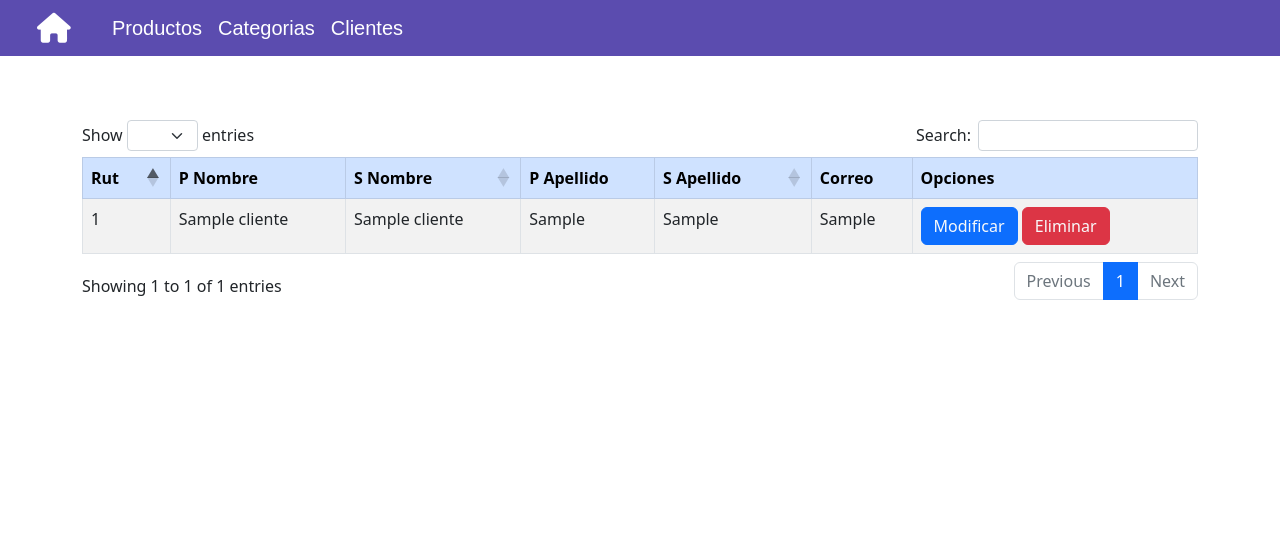
After one commit to JuanZweifel/audiostore, a Django app: page /clientes_admin in a window 1280 px wide. The commit adds this page. Shown: the top 542 px of the page. Run offline with Django 4.2, Linux system fonts and the light colour scheme; tables that the repository leaves empty hold one stand-in row (values such as "Sample post"); some libraries are stand-ins or nearby versions.

Commit message:
apartado cliente admin listo

```diff
--- /dev/null
+++ b/app/static/app/css/eliminar_cliente.css
@@ -0,0 +1,3 @@
+.formadvertencia{
+    margin-top: 10%;
+}
--- a/app/static/app/css/modificar_usuario.css
+++ b/app/static/app/css/modificar_usuario.css
@@ -14,11 +14,10 @@ h3{
 }
 
 .divp {
+    margin-top: 7%;
+    margin-bottom: 3%;
     background-color: #ffffff;
-    margin: 0 auto;
     padding: 20px;
-    margin-bottom: 20px;
-    width: 60%;
     border-width: 2px;
     border-style: solid;
     border-color: rgb(207, 207, 207);
--- /dev/null
+++ b/app/static/app/js/cliente.js
@@ -0,0 +1,64 @@
+let dataTable;
+let dataTableIsInitialized;
+
+
+
+const dataTableOptions = {
+    columnDefs: [
+        {className: "centered", targets: [0,1,2,3,4,5,6] },
+        {orderable:false, targets:[1,3,5,6]},
+        {searchable:false,targets:[1,6]},
+    ],
+    pageLength: 4,
+    destroy: true,
+    language: {
+        url: '//cdn.datatables.net/plug-ins/1.13.4/i18n/es-ES.json',
+    }
+};
+
+
+const initDataTable = async () => {
+    if (dataTableIsInitialized) {
+        dataTable.destroy();
+    }
+
+    await listaclientes();
+
+    dataTable = $("#datatable-responsive").DataTable(dataTableOptions);
+
+    dataTableIsInitialized = true;
+};
+
+
+
+const listaclientes=async()=>{
+    try {
+        const response =await fetch("http://127.0.0.1:8000/lista_clientes/")
+        const data=await response.json();
+
+        let content = ``;
+        data.clientes.forEach((cliente) => {
+            content += `
+                <tr>
+                    <td>${cliente.run}</td>
+                    <td>${cliente.primer_nombre}</td>
+                    <td>${cliente.segundo_nombre}</td>
+                    <td>${cliente.apellido_paterno}</td>
+                    <td>${cliente.apellido_materno}</td>
+                    <td>${cliente.correo}</td>
+                    <td>
+                    <a href="modificar_cliente/ ${cliente.run}" role="button" class="btn btn-primary text-light">Modificar</a>
+                    <a href="eliminar_cliente/ ${cliente.run}" role="button" class="btn btn-danger text-light">Eliminar</a> </td>
+                    </td>
+                </tr>`;
+        });
+        table_body_clientes.innerHTML = content;
+
+    } catch (ex) {
+        alert(ex);
+    }
+};
+
+window.addEventListener('load', async()=>{
+    await initDataTable();
+});
--- /dev/null
+++ b/app/templates/app/admin/clientes_admin.html
@@ -0,0 +1,56 @@
+{% extends '../admin/plantilla_admin.html' %}
+{% load static %}
+
+{% block head %}
+<!-- Data table css -->
+<link href="https://cdn.datatables.net/1.13.4/css/dataTables.bootstrap5.min.css" rel="stylesheet">
+
+<link href= {% static 'app/css/admin.css' %} rel="stylesheet">
+
+{% endblock head %}
+
+{% block body %}
+<div class="container mt-5">
+    <div class="row">
+        <div class="col-sm-12 col-md-12 col-lg-12 cot-xl-12">
+            <div class="table-responsive">
+                <table id="datatable-responsive" class="table table-striped table-bordered">
+                    <thead class="table-primary">
+                        <tr>
+                            <th class="centered">Rut</th>
+                            <th class="centered">P Nombre</th>
+                            <th class="centered">S Nombre</th>
+                            <th class="centered">P Apellido</th>
+                            <th class="centered">S Apellido</th>
+                            <th class="centered">Correo</th>
+                            <th class="centered">Opciones</th>
+                        </tr>
+
+
+                    </thead>
+                    <tbody id="table_body_clientes">
+
+
+                    </tbody>
+                </table>
+
+            </div>
+        </div>
+
+    </div>
+
+
+</div>
+
+
+
+<!-- Data tables js -->
+<!-- jQuery -->
+<script src="https://cdnjs.cloudflare.com/ajax/libs/jquery/3.6.0/jquery.min.js"></script>
+<!-- DataTable.js -->
+<script src="https://cdn.datatables.net/1.13.1/js/jquery.dataTables.min.js"></script>
+<script src="https://cdn.datatables.net/1.13.1/js/dataTables.bootstrap5.min.js"></script>
+<script src="https://cdn.datatables.net/plug-ins/1.13.4/i18n/es-ES.json"></script>
+
+<script src="{% static 'app/js/cliente.js' %}"></script>
+{% endblock body %}
--- a/app/templates/app/admin/plantilla_admin.html
+++ b/app/templates/app/admin/plantilla_admin.html
@@ -48,7 +48,7 @@
 
                     <a class="navbar-brand" aria-current="page" href="#">Productos</a>
                     <a class="navbar-brand" aria-current="page" href="#">Categorias</a>
-                    <a class="navbar-brand" aria-current="page" href="#">Clientes</a>
+                    <a class="navbar-brand" aria-current="page" href="{% url 'clientes_admin' %}">Clientes</a>
 
                 </div>
             </div>
@@ -56,7 +56,8 @@
             <div class="navbar-nav me-auto mb-2 mb-lg-0" style="position: right 2%">
                 {% if user.is_authenticated %}
                 <a class="navbar-brand" href="#">{{user.username}}</a>
-                <a class="navbar-brand" href="{% url 'logout' %}"><i class="fa-solid fa-right-from-bracket fa-2xl"></i></a>
+                <a class="navbar-brand" href="{% url 'logout' %}"><i
+                        class="fa-solid fa-right-from-bracket fa-2xl"></i></a>
                 {% endif %}
             </div>
 
--- a/app/templates/registration/crearcuenta.html
+++ b/app/templates/registration/crearcuenta.html
@@ -20,7 +20,7 @@
                     {{form|crispy}}
                     {{fuser|crispy}}
                     <div style="text-align: center;">
-                        <input class="btn btn-success mt-4" value="Crear cuenta">
+                        <input type="submit" class="btn btn-success mt-4" value="Crear cuenta">
                     </div>
                 </div>
 
--- a/app/urls.py
+++ b/app/urls.py
@@ -3,7 +3,7 @@ from django.urls import include,path
 from .views import index, categoria, detalle_producto, index_admin, crear_cuenta, login_view
 from .views import perfil_usuario, modificar_usuario
 from .views import index, categoria, detalle_producto, index_admin, carrito, addCarrito, removeCarrito,checkout
-
+from .views import clientes_admin, lista_clientes, modificar_cliente, eliminar_cliente
 
 urlpatterns = [
     path('', index, name='index'),
@@ -19,4 +19,8 @@ urlpatterns = [
     path('removeCarrito/<id>/', removeCarrito, name='removeCarrito'),
     path('checkout', checkout, name='checkout'),
     path('addPedido', addCarrito, name='addPedido'),
+    path('clientes_admin', clientes_admin, name= 'clientes_admin'),
+    path('lista_clientes/',lista_clientes, name='lista_clientes'),
+    path('modificar_cliente/<id>', modificar_cliente, name='modificar_cliente'),
+    path('eliminar_cliente/<id>',eliminar_cliente, name='eliminar_cliente' ),
 ]
--- a/app/views.py
+++ b/app/views.py
@@ -7,6 +7,7 @@ from .forms import LoginForm, frmCrearCuenta, frmPerfilCliente, frmModifDatosCli
 from .forms import frmPago
 from django.contrib.auth.models import User
 from django.contrib.auth import authenticate, login
+from django.http.response import JsonResponse
 
 # Create your views here.
 def index(request):
@@ -161,3 +162,49 @@ def checkout(request):
         "form":form
     }
     return render(request, 'app/usuario/pago.html', context)
+
+def clientes_admin(request):
+
+
+    return render(request, "app/admin/clientes_admin.html")
+
+def lista_clientes(_request):
+    clientes = list(Cliente.objects.values())
+    data={'clientes':clientes}
+    return JsonResponse(data)
+
+def modificar_cliente(request,id):
+    modificar=get_object_or_404(Cliente,run=id)
+
+    form = frmModifDatosCliente(instance=modificar)
+    contexto={
+        "form":form,
+        "modificar":modificar
+    }
+
+    if request.method=="POST":
+
+        form=frmModifDatosCliente(data=request.POST,instance=modificar)
+
+        if form.is_valid():
+            form.save()
+            messages.success(request,"Cuenta modificada correctamente")
+            return redirect(to="clientes_admin")
+
+    return render(request,"app/admin/modificar_cliente.html",contexto)
+
+def eliminar_cliente(request,id):
+    cliente=get_object_or_404(Cliente,run=id)
+    id = cliente.usuario_id
+    usuario=User.objects.get(id=id)
+    contexto={
+
+        "cliente":cliente
+    }
+
+    if request.method=="POST":
+        usuario.delete()
+        messages.success(request,"Cliente eliminado correctamente")
+        return redirect(to="clientes_admin")
+
+    return render(request,"app/admin/eliminar_cliente.html",contexto)
```
Also changed, not shown: app/templates/app/admin/eliminar_cliente.html (added, +32 -0 lines), app/templates/app/admin/modificar_cliente.html (added, +33 -0 lines), app/migrations/0002_pedido_cliente_carrito.py (added).
